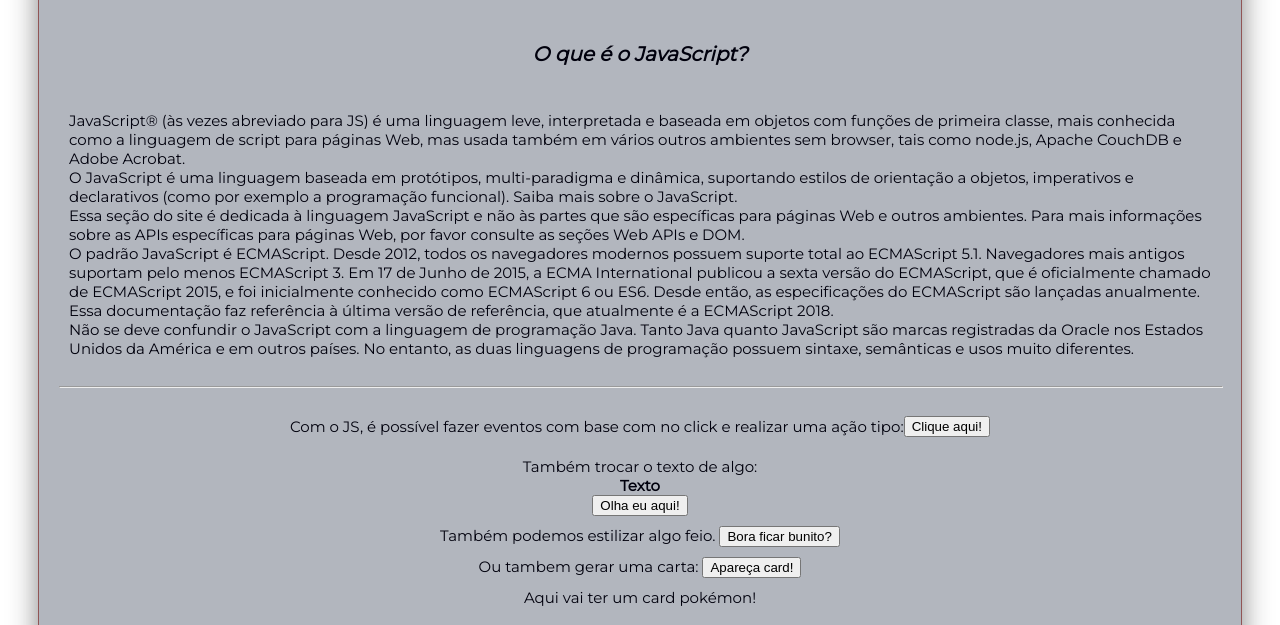
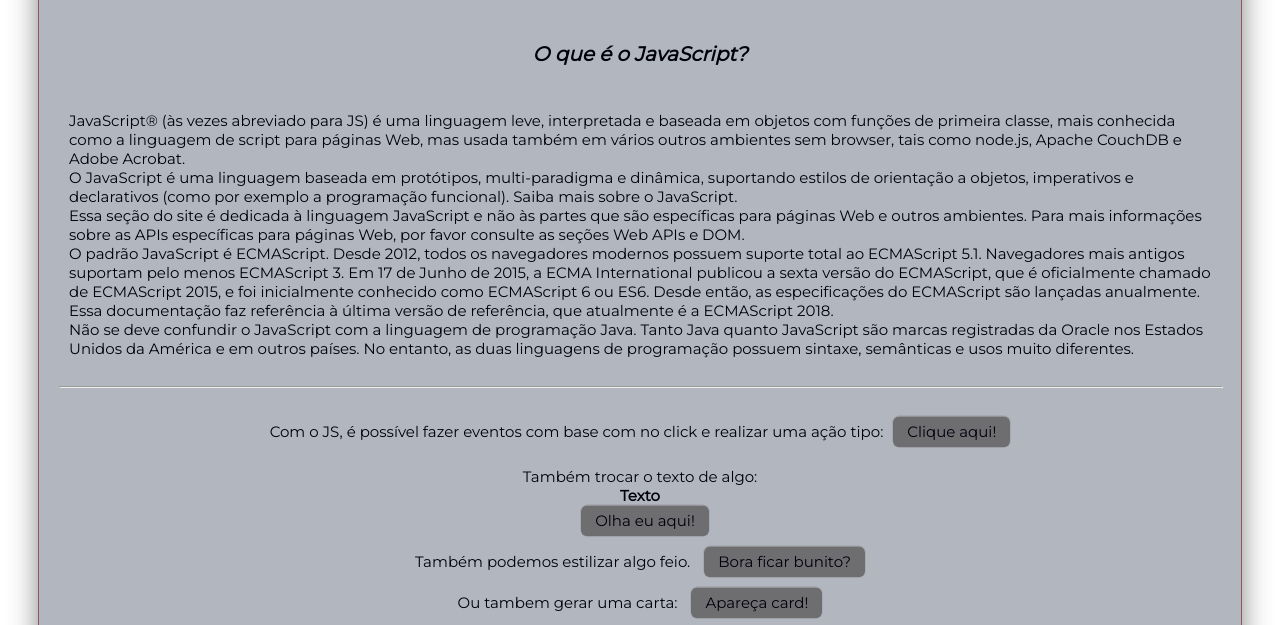
Before and after one commit to felipepellizzon/js-frontend, a plain HTML site: page index.html in a window 1280 px wide. Both pictures are taken after a click on the button "Bora ficar bunito?". Shown: the part 151-776 px from the top of the page. Drawn offline with Linux system fonts and the light colour scheme.

Commit message:
add: buttons style

```diff
--- a/index.html
+++ b/index.html
@@ -51,21 +51,21 @@
         </div>
         <hr style="color: black;" class="full-width">
         <div class="context">
-            <span id="span"> Com o JS, é possível fazer eventos com base com no click e realizar uma ação tipo:</span>
-            <button onclick="clickFunction()">Clique aqui!</button>
+            <span id="span"> Com o JS, é possível fazer eventos com base com no click e realizar uma ação tipo: </span>
+            <button onclick="clickFunction()"><span>Clique aqui!</span></button>
         </div>
         <div class="toggle-text">
-            <span id="span">Também trocar o texto de algo:</span>
+            <span id="span">Também trocar o texto de algo: </span>
             <span id="texto">Texto</span>
-            <button onclick="changeText()">Olha eu aqui!</button>
+            <button onclick="changeText()"><span>Olha eu aqui!</span></button>
         </div>
         <div>
             <span id="span">Também podemos estilizar algo feio.</span>
-            <button onclick="applyClass()">Bora ficar bunito?</button>
+            <button onclick="applyClass()"><span>Bora ficar bunito?</span></button>
         </div>
         <div>
             <span id="span">Ou tambem gerar uma carta: </span>
-            <button onclick="appearCard()">Apareça card!</button>
+            <button onclick="appearCard()"><span>Apareça card!</span></button>
         </div>
         <div id="span_card"><span id="span">Aqui vai ter um card pokémon!</span></div>
         <div id="card" style="visibility: hidden;">
--- a/index.js
+++ b/index.js
@@ -22,14 +22,15 @@
   let new_title = document.getElementById("title");
   let new_sub_title = document.getElementById("sub-title");
   let new_span = document.querySelectorAll("span");
+  let new_button = document.querySelectorAll("button");
 
   main_div.classList.add("new-main");
   new_title.classList.add("new-title");
   new_sub_title.classList.add("new-sub-title");
   new_span.forEach((el) => {
-    console.log("aoba");
     el.classList.add("new-span");
   });
+  new_button.forEach((el) => el.classList.add("new-button"));
 }
 
 function appearCard() {
--- a/styles.css
+++ b/styles.css
@@ -86,6 +86,21 @@
   color: #00000d;
 }
 
+.new-button {
+  align-items: center;
+  padding: 6px 14px;
+  margin-left: 10px;
+  font-family: "Montserrat";
+  border-radius: 6px;
+  border: none;
+
+  background: #6e6d70;
+  box-shadow: 0px 0.5px 1px rgba(0, 0, 0, 0.1),
+    inset 0px 0.5px 0.5px rgba(255, 255, 255, 0.5),
+    0px 0px 0px 0.5px rgba(0, 0, 0, 0.12);
+  color: #dfdedf;
+}
+
 .cartao-pokemon {
   box-shadow: rgba(100, 100, 111, 0.2) 0px 7px 29px 0px;
   border-radius: 10px;
```
